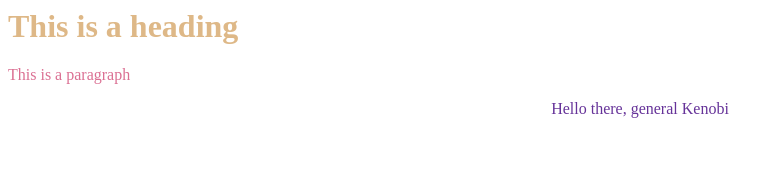
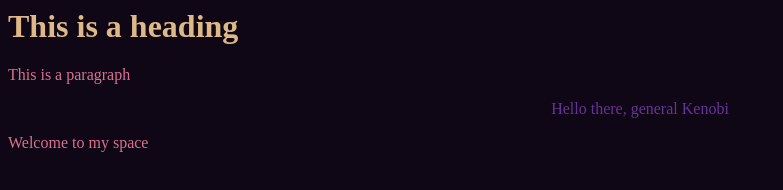
Before and after one commit to Aashiq420/htmlnocss, a plain HTML site: page external.html in a window 1280 px wide. Shown: the whole page, without its empty margins (0-783 px from the left). Drawn offline with Linux system fonts and the light colour scheme.

Commit message:
minor changes

```diff
--- a/external.html
+++ b/external.html
@@ -2,9 +2,10 @@
   <head>
     <link rel="stylesheet" href="mystyle.css" />
   </head>
-  <body>
+  <body style="background-color: rgb(15, 7, 22)">
     <h1>This is a heading</h1>
     <p>This is a paragraph</p>
     <p id="css">Hello there, general Kenobi</p>
+    <p class="center">Welcome to my space</p>
   </body>
 </html>
```
